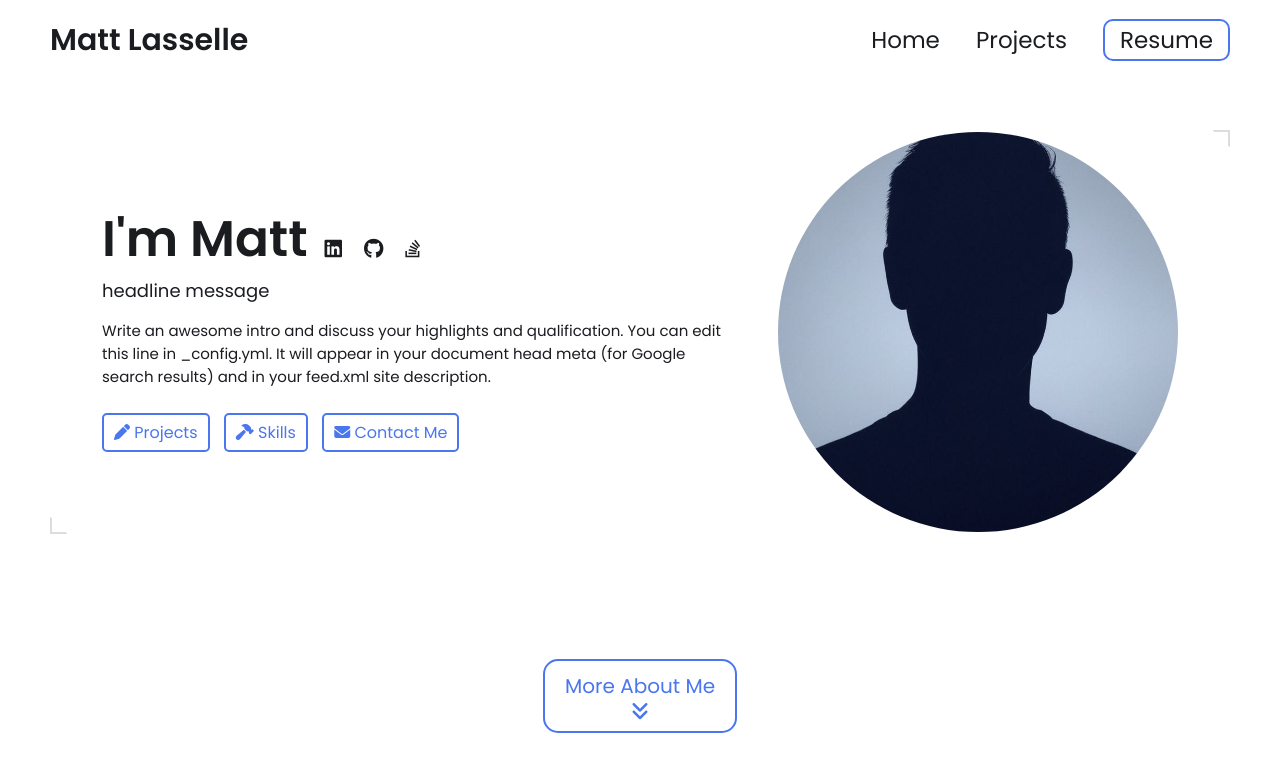
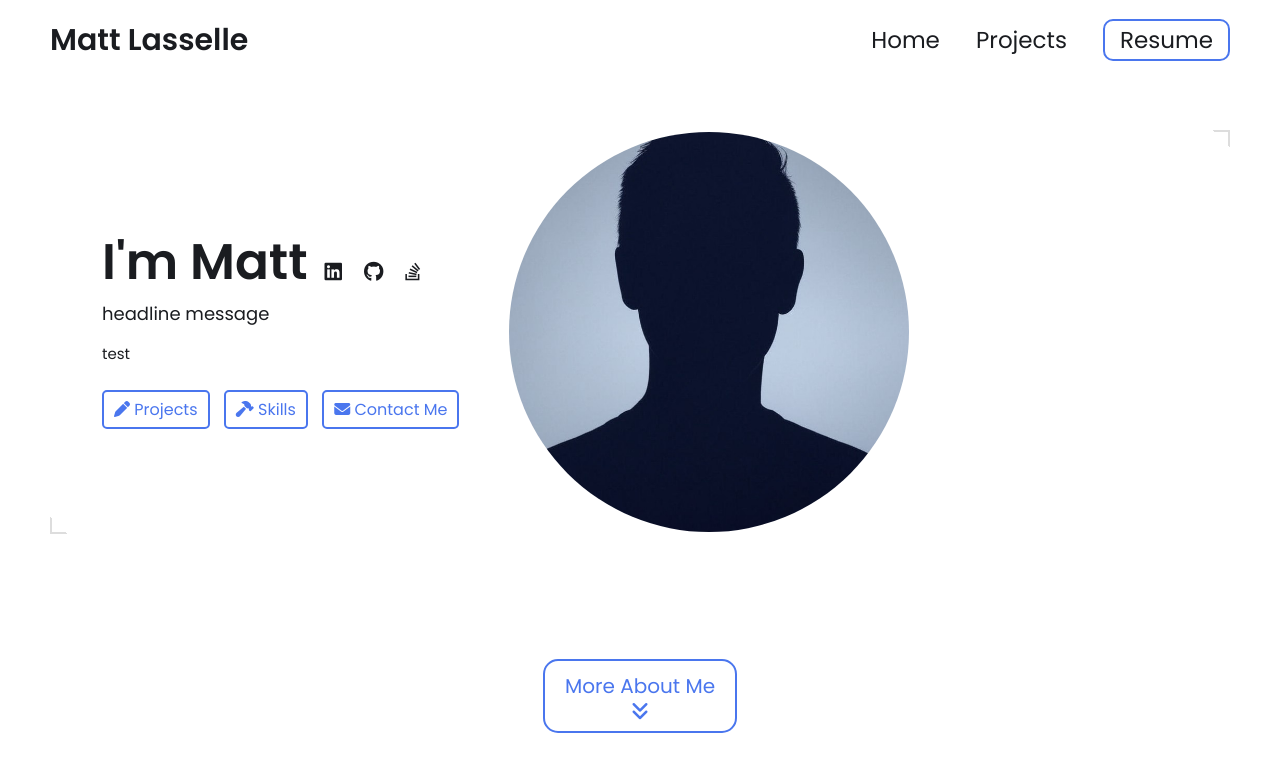
Before and after one commit to mlasselle22/mlasselle22.github.io, a Jekyll site: the page built from index.html, in a window 1280 px wide and 900 px high. Shown: the top 772 px of the window. Built offline with Jekyll 4.4.1, drawn with Linux system fonts in a browser that asks for light colours.

Commit message:
Update _config.yml

```diff
--- a/_config.yml
+++ b/_config.yml
@@ -15,9 +15,7 @@
 name: Matt Lasselle
 headline: headline message
 description: >- # dont remove this line. this will ignore all new lines until the next section
-  Write an awesome intro and discuss your highlights and qualification. You can edit this
-  line in _config.yml. It will appear in your document head meta (for
-  Google search results) and in your feed.xml site description.
+  test
 
 # Place your profile image in /assets/images/profile-image/folder and edit the file name
 profile_image: ./assets/images/profile-image/avatar.jpeg
```
